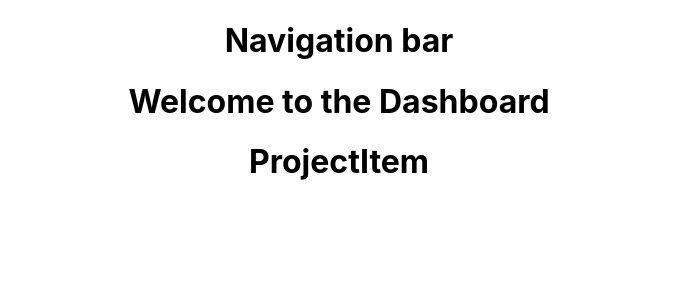
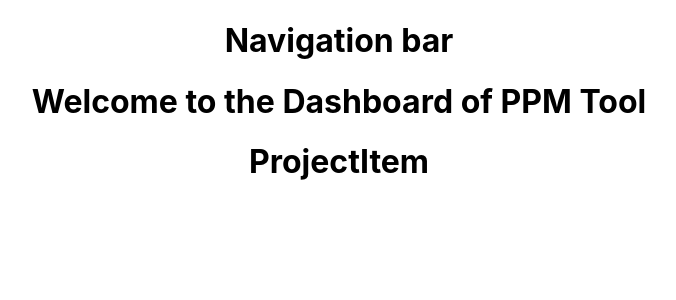
Before and after one commit to vvamsi1989/Springapp, a React (Create React App) app in the folder pppmtool-react-client/: page / in a window 1280 px wide. Shown: the top 300 px of the page, without its empty margins (301-977 px from the left). Built offline with nearby package versions, Linux system fonts and the light colour scheme.

Commit message:
created Project Item and Header class components

```diff
--- a/pppmtool-react-client/src/components/Dashboard.js
+++ b/pppmtool-react-client/src/components/Dashboard.js
@@ -6,7 +6,7 @@
     return (
       <div>
         <Header />
-        <h1>Welcome to the Dashboard</h1>
+        <h1>Welcome to the Dashboard of PPM Tool</h1>
         <ProjectItem />
       </div>
     );
```
